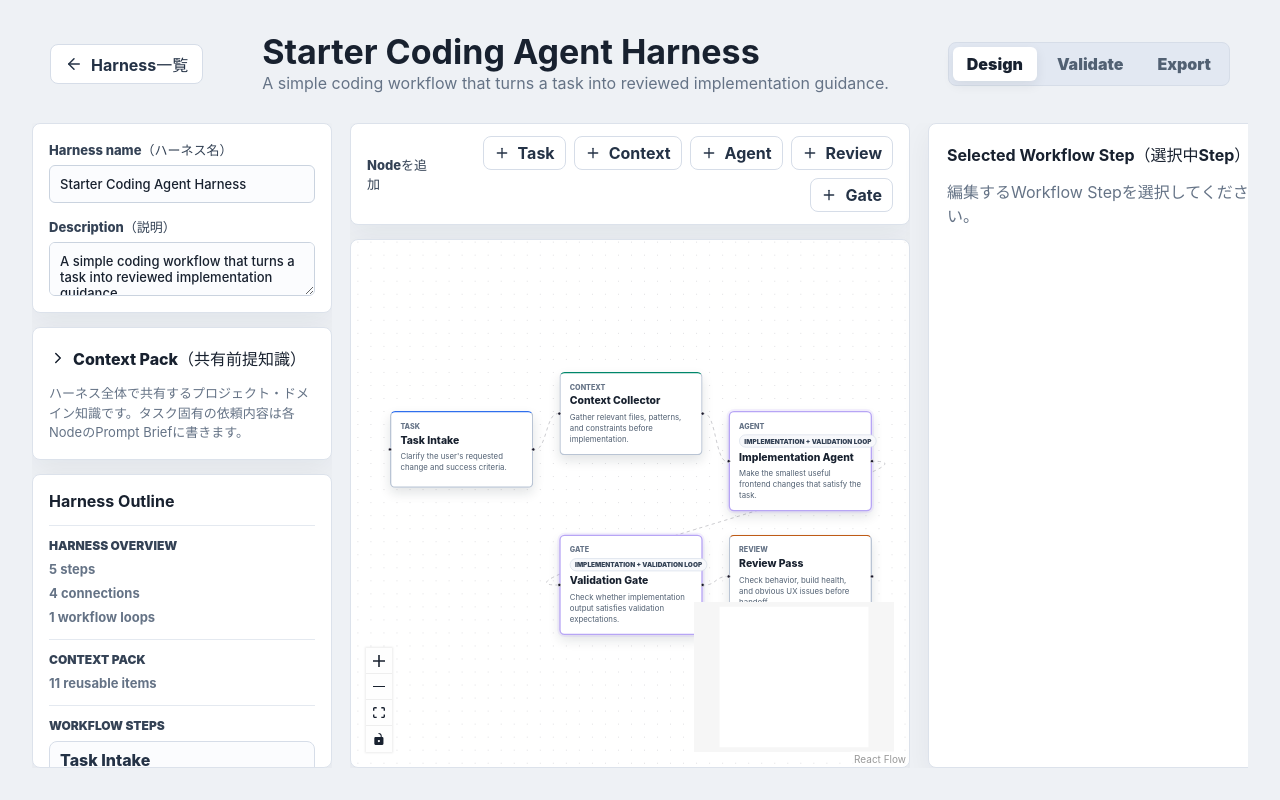
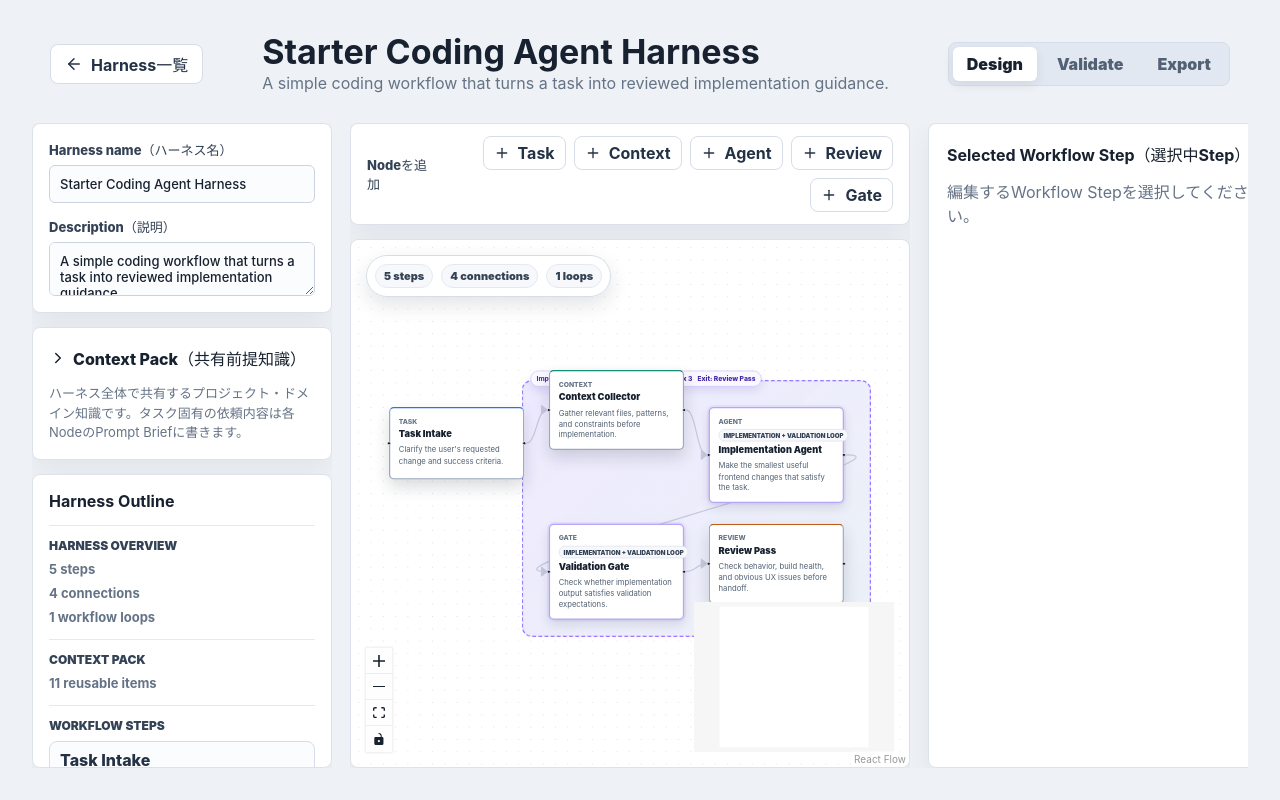
Before and after one commit to tonny-lec/harness-studio, a React (Vite) app: page / in a window 1280 px wide. Both pictures are taken after a click on the button 341 px from the left and 211 px from the top of the page. Built offline with nearby package versions, Linux system fonts and the light colour scheme.

Commit message:
Make design canvas visually structured

```diff
--- a/src/components/HarnessCanvas.tsx
+++ b/src/components/HarnessCanvas.tsx
@@ -4,7 +4,9 @@ import {
   applyEdgeChanges,
   Background,
   Controls,
+  MarkerType,
   MiniMap,
+  Panel,
   ReactFlow,
   type Connection,
   type Edge,
@@ -23,15 +25,21 @@ import { TaskNode } from "./nodes/TaskNode";
 import { ContextNode } from "./nodes/ContextNode";
 import { AgentNode } from "./nodes/AgentNode";
 import { GateNode } from "./nodes/GateNode";
+import { LoopRegionNode } from "./nodes/LoopRegionNode";
 import { ReviewNode } from "./nodes/ReviewNode";
 
 const nodeTypes: NodeTypes = {
+  loopRegion: LoopRegionNode,
   task: TaskNode,
   context: ContextNode,
   agent: AgentNode,
   review: ReviewNode,
   gate: GateNode,
 };
+
+const NODE_WIDTH = 220;
+const NODE_HEIGHT = 140;
+const LOOP_PADDING = 44;
 
 type HarnessCanvasProps = {
   harness: Harness;
@@ -54,9 +62,8 @@ export function HarnessCanvas({
   onMoveNode,
   onEdgesChange,
 }: HarnessCanvasProps) {
-  const nodes = useMemo<Node[]>(
-    () =>
-      harness.nodes.map((node) => ({
+  const nodes = useMemo<Node[]>(() => {
+    const workflowNodes: Node[] = harness.nodes.map((node) => ({
       id: node.id,
       type: node.type,
       position: node.position,
@@ -73,9 +80,52 @@ export function HarnessCanvas({
         },
       },
       selected: node.id === selectedNodeId,
-      })),
-    [harness.nodes, harness.loops, selectedNodeId, selectedLoop],
-  );
+      zIndex: 2,
+    }));
+    const loopRegions = harness.loops.reduce<Node[]>((regions, loop) => {
+      const loopNodes = harness.nodes.filter((node) => loop.nodeIds.includes(node.id));
+
+      if (loopNodes.length === 0) {
+        return regions;
+      }
+
+      const minX = Math.min(...loopNodes.map((node) => node.position.x));
+      const minY = Math.min(...loopNodes.map((node) => node.position.y));
+      const maxX = Math.max(...loopNodes.map((node) => node.position.x + NODE_WIDTH));
+      const maxY = Math.max(...loopNodes.map((node) => node.position.y + NODE_HEIGHT));
+      const exitTargetName = loop.exitTargetNodeId
+        ? (harness.nodes.find((node) => node.id === loop.exitTargetNodeId)?.name ?? "")
+        : "";
+
+      regions.push({
+        id: `loop-region-${loop.id}`,
+        type: "loopRegion",
+        position: {
+          x: minX - LOOP_PADDING,
+          y: minY - LOOP_PADDING,
+        },
+        data: {
+          name: loop.name,
+          maxIterations: loop.maxIterations,
+          exitTargetName,
+          isSelected: selectedLoop?.id === loop.id,
+        },
+        style: {
+          width: maxX - minX + LOOP_PADDING * 2,
+          height: maxY - minY + LOOP_PADDING * 2,
+        },
+        draggable: false,
+        selectable: false,
+        connectable: false,
+        deletable: false,
+        zIndex: 0,
+      });
+
+      return regions;
+    }, []);
+
+    return [...loopRegions, ...workflowNodes];
+  }, [harness.nodes, harness.loops, selectedNodeId, selectedLoop]);
 
   const edges = useMemo<Edge[]>(
     () =>
@@ -83,7 +133,17 @@ export function HarnessCanvas({
         id: edge.id,
         source: edge.source,
         target: edge.target,
-        animated: true,
+        animated: edge.handoff?.kind === "conditional",
+        markerEnd: {
+          type: MarkerType.ArrowClosed,
+          width: 18,
+          height: 18,
+          color: edge.id === selectedEdgeId ? "#2251d1" : "#66758a",
+        },
+        style: {
+          stroke: edge.id === selectedEdgeId ? "#2251d1" : "#66758a",
+          strokeWidth: edge.id === selectedEdgeId ? 3 : 2,
+        },
         selected: edge.id === selectedEdgeId,
       })),
     [harness.edges, selectedEdgeId],
@@ -158,6 +218,11 @@ export function HarnessCanvas({
         onNodeDragStop={handleNodeDragStop}
         deleteKeyCode={["Backspace", "Delete"]}
       >
+        <Panel position="top-left" className="canvas-workspace-summary">
+          <span>{harness.nodes.length} steps</span>
+          <span>{harness.edges.length} connections</span>
+          <span>{harness.loops.length} loops</span>
+        </Panel>
         <Background />
         <MiniMap pannable zoomable />
         <Controls />
--- /dev/null
+++ b/src/components/nodes/LoopRegionNode.tsx
@@ -0,0 +1,22 @@
+import type { NodeProps } from "@xyflow/react";
+
+type LoopRegionData = {
+  name: string;
+  maxIterations: number;
+  exitTargetName: string;
+  isSelected: boolean;
+};
+
+export function LoopRegionNode({ data }: NodeProps) {
+  const loopData = data as LoopRegionData;
+
+  return (
+    <div className={`loop-region-node ${loopData.isSelected ? "is-selected" : ""}`}>
+      <div className="loop-region-label">
+        <strong>{loopData.name}</strong>
+        <span>Loop / max {loopData.maxIterations}</span>
+        {loopData.exitTargetName && <span>Exit: {loopData.exitTargetName}</span>}
+      </div>
+    </div>
+  );
+}
--- a/src/styles.css
+++ b/src/styles.css
@@ -403,10 +403,10 @@ h2 {
   width: 220px;
   min-height: 118px;
   padding: 14px;
-  border: 2px solid #b9c4d4;
+  border: 2px solid #9aa9bd;
   border-radius: 8px;
   background: white;
-  box-shadow: 0 8px 18px rgba(20, 29, 43, 0.12);
+  box-shadow: 0 12px 26px rgba(20, 29, 43, 0.16);
 }
 
 .harness-node.is-selected {
@@ -485,14 +485,83 @@ h2 {
 
 .harness-node-name {
   margin-top: 4px;
-  font-weight: 800;
+  color: #18212f;
+  font-size: 15px;
+  font-weight: 900;
 }
 
 .harness-node p {
   margin-top: 8px;
   color: #526173;
-  font-size: 12px;
+  font-size: 12.5px;
   line-height: 1.4;
+}
+
+.loop-region-node {
+  width: 100%;
+  height: 100%;
+  pointer-events: none;
+  background:
+    linear-gradient(135deg, rgba(124, 77, 255, 0.08), rgba(0, 134, 106, 0.05)),
+    rgba(246, 244, 255, 0.72);
+  border: 2px dashed rgba(124, 77, 255, 0.72);
+  border-radius: 16px;
+  box-shadow: inset 0 0 0 1px rgba(124, 77, 255, 0.08);
+}
+
+.loop-region-node.is-selected {
+  background:
+    linear-gradient(135deg, rgba(124, 77, 255, 0.14), rgba(0, 134, 106, 0.08)),
+    rgba(246, 244, 255, 0.86);
+  border-color: #7c4dff;
+  box-shadow:
+    inset 0 0 0 1px rgba(124, 77, 255, 0.16),
+    0 0 0 4px rgba(124, 77, 255, 0.1);
+}
+
+.loop-region-label {
+  position: absolute;
+  top: -15px;
+  left: 14px;
+  display: inline-flex;
+  align-items: center;
+  gap: 8px;
+  max-width: calc(100% - 28px);
+  padding: 5px 9px;
+  color: #4324a7;
+  background: #f9f7ff;
+  border: 1px solid #cbbcff;
+  border-radius: 999px;
+  box-shadow: 0 6px 14px rgba(67, 36, 167, 0.12);
+  font-size: 11px;
+  font-weight: 800;
+}
+
+.loop-region-label strong,
+.loop-region-label span {
+  overflow: hidden;
+  text-overflow: ellipsis;
+  white-space: nowrap;
+}
+
+.canvas-workspace-summary {
+  display: inline-flex;
+  gap: 8px;
+  padding: 8px;
+  background: rgba(255, 255, 255, 0.92);
+  border: 1px solid #d6dde8;
+  border-radius: 999px;
+  box-shadow: 0 8px 20px rgba(25, 33, 46, 0.12);
+}
+
+.canvas-workspace-summary span {
+  padding: 4px 8px;
+  color: #344255;
+  background: #f7f8fb;
+  border: 1px solid #e4e9f0;
+  border-radius: 999px;
+  font-size: 11px;
+  font-weight: 900;
 }
 
 .side-panel {
```
Lines whose indentation alone changed are shown as unchanged.
